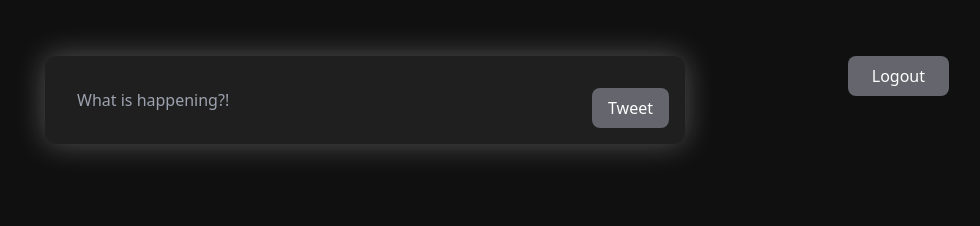
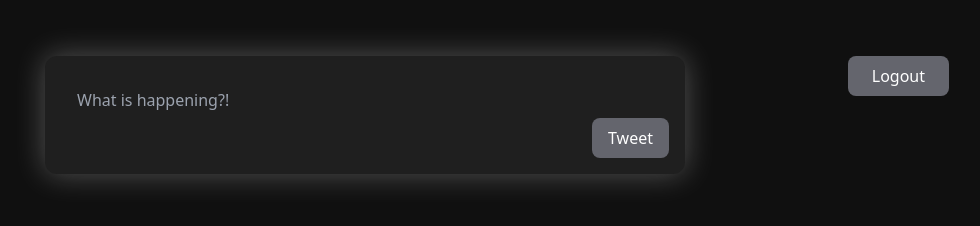
Before and after one commit to byluisfer/M223_LB01, a website built with Vite: page client/index.html in a window 1280 px wide. Shown: the whole page, without its empty margins (291-1271 px from the left). Built offline with nearby package versions, Linux system fonts and the light colour scheme; sample sign-in values are in the browser's storage; files whose address does not match are found by name.

Commit message:
Better input UI

```diff
--- a/client/index.html
+++ b/client/index.html
@@ -16,7 +16,7 @@
       </button>
 
       <div class="p-4 rounded-xl bg-primary w-full drop-shadow-[0_0px_15px_rgba(242,242,242,0.3)]">
-        <input id="tweetInput" type="text" class="w-full p-4 bg-primary text-white outline-none" placeholder="What is happening?!" />
+        <textarea name="textarea" id="tweetInput" rows="2" placeholder="What is happening?!" class="w-full p-4 bg-primary text-white outline-none"></textarea>
         <button id="postTweet" class="absolute bottom-4 right-4 px-4 py-2 text-white bg-secondary rounded-lg hover:bg-accent hover:text-black focus:outline-none transition-colors duration-300">
           Tweet
         </button>
```
